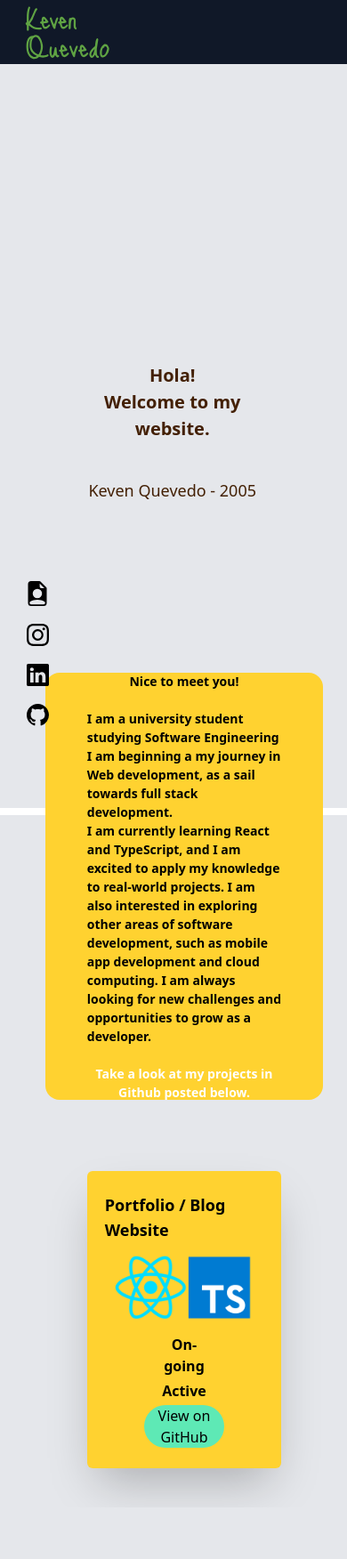
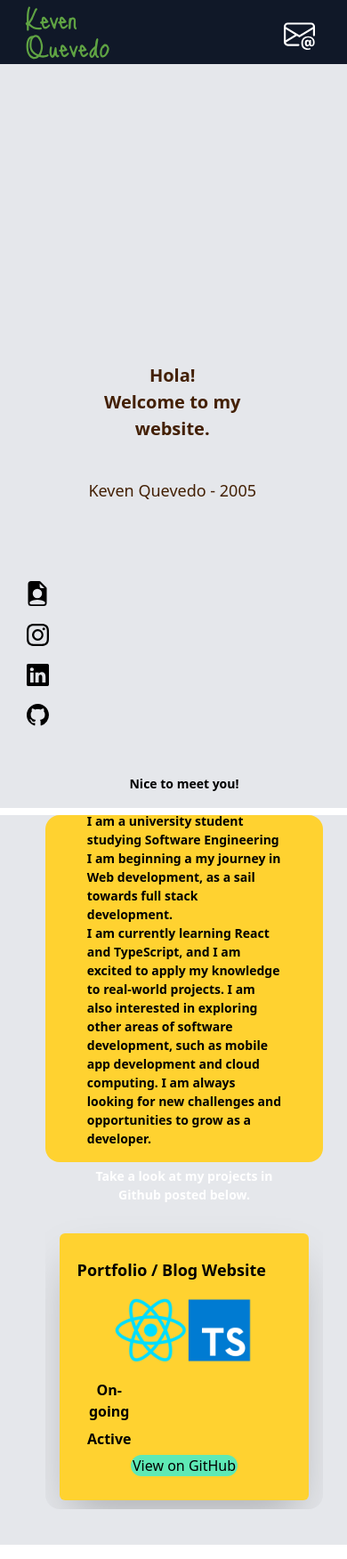
Before and after one commit to kevenjq/Kevens_website, a React (Vite) app: page / in a window 390 px wide. Shown: the whole page at 89% size. Built offline with nearby package versions, Linux system fonts and the light colour scheme.

Commit message:
crazy fixed for size all around pages

```diff
--- a/src/components/Navbar.tsx
+++ b/src/components/Navbar.tsx
@@ -13,7 +13,7 @@ const Navbar = () => {
           href="https://mail.google.com/mail/u/0/?fs=1&tf=cm&source=keven&to=kevenjq07@gmail.com"
           target="_blank"
         >
-          <div className="relative mr-5 hidden text-center px-4 pt-1 lg:text-white lg:block ">
+          <div className="relative mr-5 text-center px-4 pt-1 text-white ">
             <ul>
               <li>{chatsvg()}</li>
             </ul>
--- a/src/components/boxCard.tsx
+++ b/src/components/boxCard.tsx
@@ -16,7 +16,7 @@ const BoxCard: React.FC<BoxCardProps> = ({
   githubURL,
 }) => {
   return (
-    <div className="flex flex-col justify-evenly overflow-hidden mx-5 my-10 lg:my-0 items-center shrink-0 rounded-md p-5 bg-amber-300 w-[70%] h-[80%] lg:w-[40%] lg:h-full shadow-2xl snap-center ">
+    <div className="flex flex-col justify-evenly overflow-hidden mx-5 my-10 lg:my-0 items-start shrink-0 rounded-md p-5 bg-amber-300 w-[90%] h-[300px] lg:w-[40%] lg:h-[400px] shadow-2xl snap-center ">
       <h4 className="text-lg font-semibold">{title}</h4>
       <img src={image} alt={title} className="max-w-40 max-h-30 mx-auto" />
 
--- a/src/pages/HomePage.tsx
+++ b/src/pages/HomePage.tsx
@@ -61,8 +61,8 @@ const HomePage = () => {
         </div>
       </div>
 
-      <div className="w-screen h-screen bg-gray-200 flex flex-col justify-start items-center border-t-white border-t-8">
-        <div className="relative flex flex-row items-center justify-center w-[80%] outline-2 hover:outline-white outline-transparent translate-x-3 h-120 py-60 lg:py-5 bg-amber-300 rounded-2xl -translate-y-40 md:-translate-y-50 mx-auto lg:w-[80%] lg:h-200 lg:-translate-y-20 ">
+      <div className="w-screen h-fit bg-gray-200 flex flex-col justify-start items-center border-t-white border-t-8">
+        <div className="relative flex flex-row items-center justify-center w-[80%] outline-2 hover:outline-white outline-transparent translate-x-3 h-[390px] md:h-[320px] py-20 lg:py-5 bg-amber-300 rounded-2xl mx-auto lg:w-[80%] lg:h-[70%] ">
           <h3 className="text-[14px] font-semibold text-left w-[70%] sm:text-1xl lg:text-2xl ">
             <span className="text-center block">Nice to meet you!</span>
             <br />I am a university student studying Software Engineering I am
@@ -81,8 +81,8 @@ const HomePage = () => {
           </h3>
         </div>
 
-        <div className=" h-[50%] w-[80%]  lg:h-[80%] lg:w-[80%] outline-2 hover:outline-white outline-transparent rounded-2xl -translate-y-40 translate-x-3 lg:-translate-y-10 mt-10">
-          <div className="flex justify-start items-center flex-col lg:flex-row rounded-2xl overflow-x-scroll snap-x gap-10 w-full h-full">
+        <div className=" h-[350px] w-[80%]  lg:h-[80%] lg:w-[80%] overflow-hidden outline-2 hover:outline-white outline-transparent rounded-2xl translate-x-3 my-10 overflow-y-scroll ">
+          <div className="flex justify-start items-center flex-col lg:flex-row rounded-2xl  lg:overflow-x-scroll snap-x gap-5 lg:w-full lg:h-full">
             <BoxCard
               title="Portfolio / Blog Website"
               image={reacttsx}
```
